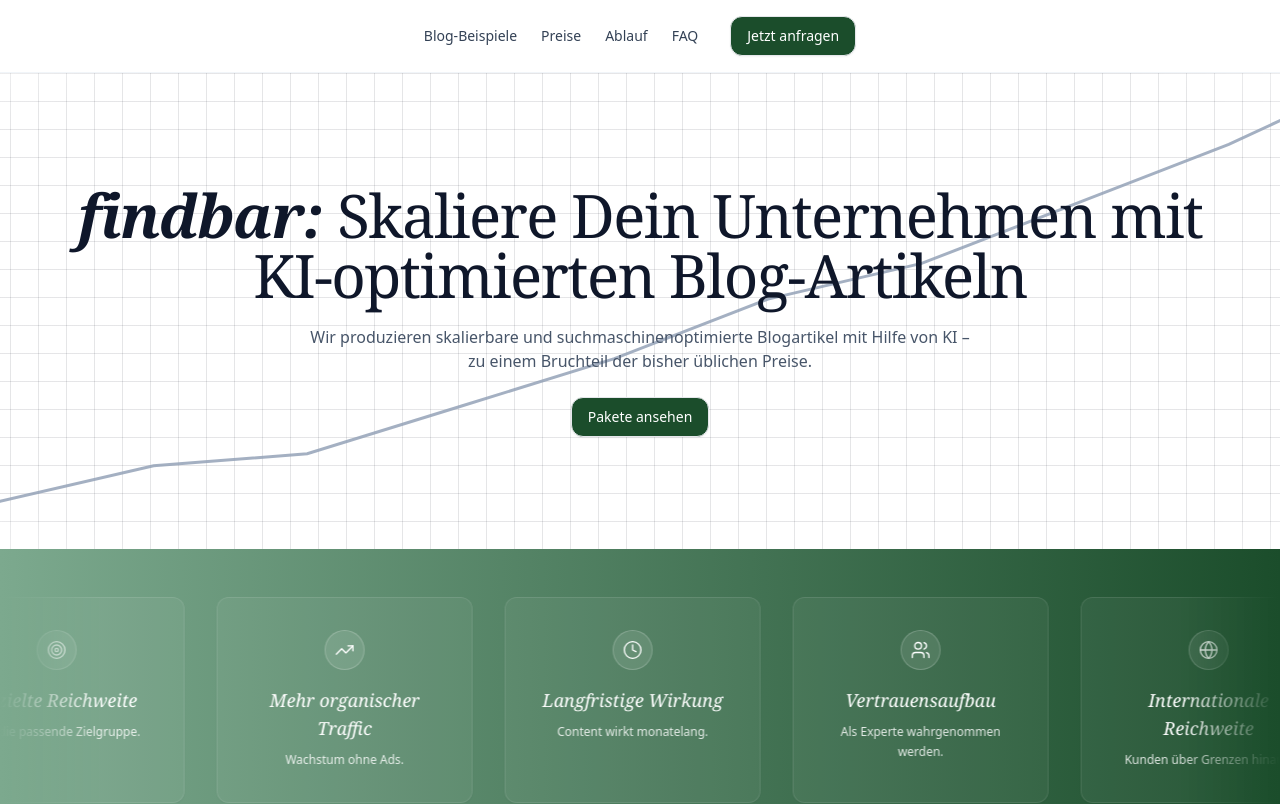
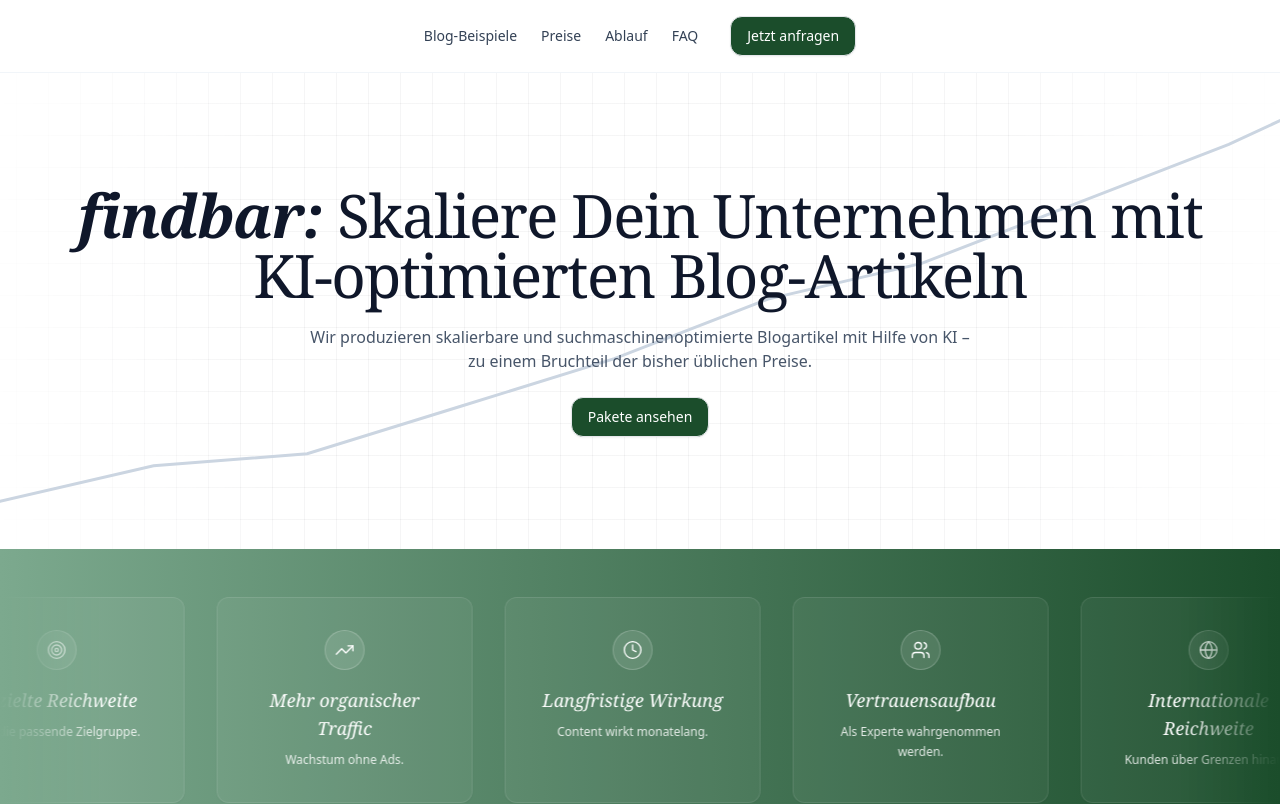
Before and after one commit to lennartnm/findbar_website, a Next.js app: page / in a window 1280 px wide. Shown: the top 804 px of the page. Built offline with nearby package versions, Linux system fonts and the light colour scheme.

Commit message:
Update page.tsx

```diff
--- a/src/app/page.tsx
+++ b/src/app/page.tsx
@@ -158,32 +158,31 @@ function Header() {
   );
 }
 
-/* ---------------------------- Hero (sichtbares Grid + Clip-Path-Reveal) ---------------------------- */
 function Hero() {
   return (
     <section className="relative overflow-hidden bg-white px-6 py-28 text-center">
-      {/* Sichtbares Raster über dem Section-Background, unter allen Inhalten */}
+      {/* Sehr dezentes Raster, sanftes Fade zu Weiß */}
       <div
         aria-hidden
         className="pointer-events-none absolute inset-0 z-0"
         style={{
           backgroundImage: `
-            linear-gradient(to right, rgba(2,6,23,0.10) 1px, transparent 1px),
-            linear-gradient(to bottom, rgba(2,6,23,0.10) 1px, transparent 1px)
+            linear-gradient(to right, rgba(2,6,23,0.04) 1px, transparent 1px),
+            linear-gradient(to bottom, rgba(2,6,23,0.04) 1px, transparent 1px)
           `,
-          backgroundSize: "28px 28px",
+          backgroundSize: "32px 32px",
           backgroundPosition: "center",
-          /* Fade zu weiß an allen Seiten */
+          /* großes Fade für weichen Übergang */
           maskImage:
-            "radial-gradient(90% 90% at 50% 50%, black 70%, transparent 100%)",
+            "radial-gradient(circle at center, rgba(0,0,0,1) 60%, rgba(0,0,0,0) 100%)",
           WebkitMaskImage:
-            "radial-gradient(90% 90% at 50% 50%, black 70%, transparent 100%)",
+            "radial-gradient(circle at center, rgba(0,0,0,1) 60%, rgba(0,0,0,0) 100%)",
         }}
       />
 
-      {/* Graph: leichtes Grau, Reveal via CSS clip-path */}
+      {/* Graph: sehr helles Grau, Reveal via clip-path */}
       <div className="absolute inset-0 pointer-events-none z-10">
-        <div className="h-full w-full text-slate-400/85 animate-graph-reveal will-change-clip-path">
+        <div className="h-full w-full text-slate-300 animate-graph-reveal will-change-clip-path">
           <svg
             className="h-full w-full"
             viewBox="0 0 500 200"
@@ -201,7 +200,7 @@ function Hero() {
         </div>
       </div>
 
-      {/* Content über allem */}
+      {/* Content */}
       <div className="relative z-20">
         <h1 className={`text-4xl md:text-6xl tracking-tight ${serifClass}`}>
           <span className="italic font-bold">findbar:</span> Skaliere Dein Unternehmen mit
@@ -217,21 +216,26 @@ function Hero() {
         </Button>
       </div>
 
-      {/* Styles */}
+      {/* Animation Styles */}
       <style>{`
         .animate-graph-reveal {
           clip-path: inset(0 100% 0 0);
           animation: graph-reveal 1.2s ease-out forwards .12s;
         }
-        @keyframes graph-reveal { to { clip-path: inset(0 0 0 0); } }
-
+        @keyframes graph-reveal {
+          to { clip-path: inset(0 0 0 0); }
+        }
         @media (prefers-reduced-motion: reduce) {
-          .animate-graph-reveal { animation: none; clip-path: inset(0 0 0 0); }
+          .animate-graph-reveal {
+            animation: none;
+            clip-path: inset(0 0 0 0);
+          }
         }
       `}</style>
     </section>
   );
 }
+
 
 
 
```
